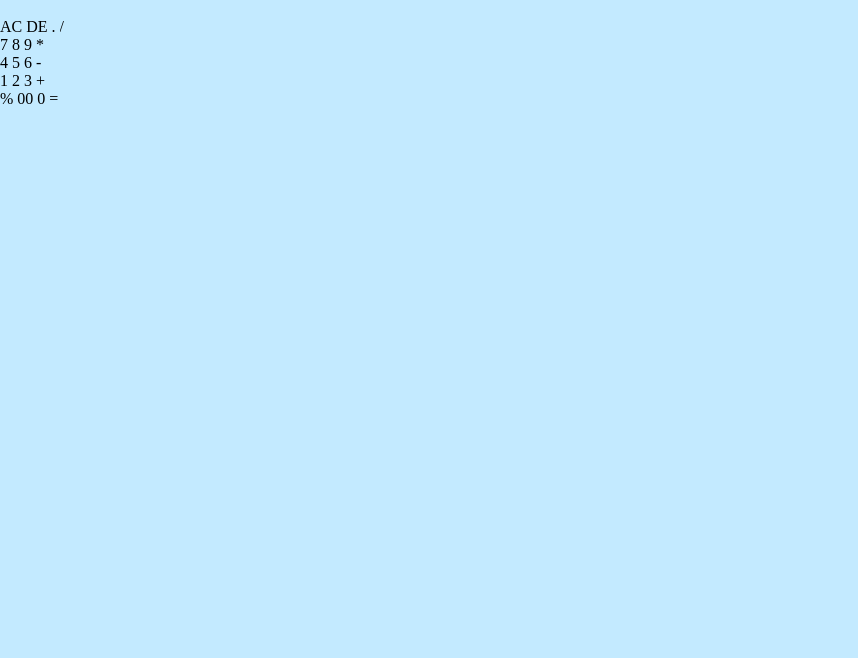
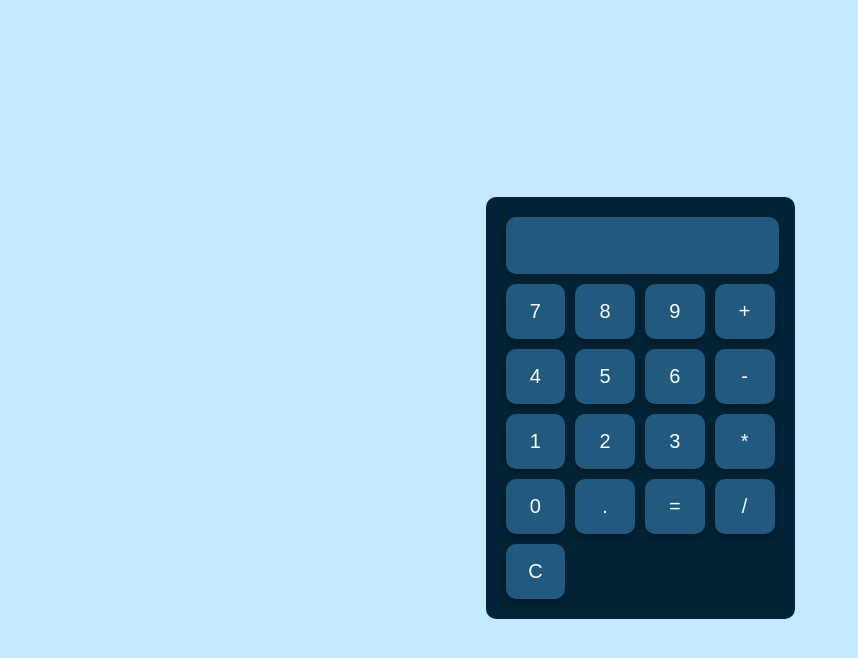
Before and after one commit to Reyti/calculator-app, a plain HTML site: page index.html in a window 1280 px wide. Shown: the whole page, without its empty margins (0-858 px from the left). Drawn offline with Linux system fonts and the light colour scheme.

Commit message:
Added styles

```diff
--- a/index.html
+++ b/index.html
@@ -10,40 +10,28 @@
   <body>
     <div class="container">
       <div class="calculator">
-        <div>
-          <input type="text" name="display" />
-        </div>
-        <div>
-          <input type="button" value="AC" />
-          <input type="button" value="DE" />
-          <input type="button" value="." />
-          <input type="button" value="/" />
-        </div>
-        <div>
-          <input type="button" value="7" />
-          <input type="button" value="8" />
-          <input type="button" value="9" />
-          <input type="button" value="*" />
-        </div>
-        <div>
-          <input type="button" value="4" />
-          <input type="button" value="5" />
-          <input type="button" value="6" />
-          <input type="button" value="-" />
-        </div>
-        <div>
-          <input type="button" value="1" />
-          <input type="button" value="2" />
-          <input type="button" value="3" />
-          <input type="button" value="+" />
-        </div>
-        <div>
-          <input type="button" value="%" />
-          <input type="button" value="00" />
-          <input type="button" value="0" />
-          <input type="button" value="=" />
+        <input type="text" id="result" readonly />
+        <div class="buttons">
+          <button onclick="appendNumber(7)">7</button>
+          <button onclick="appendNumber(8)">8</button>
+          <button onclick="appendNumber(9)">9</button>
+          <button onclick="appendOperator('+')">+</button>
+          <button onclick="appendNumber(4)">4</button>
+          <button onclick="appendNumber(5)">5</button>
+          <button onclick="appendNumber(6)">6</button>
+          <button onclick="appendOperator('-')">-</button>
+          <button onclick="appendNumber(1)">1</button>
+          <button onclick="appendNumber(2)">2</button>
+          <button onclick="appendNumber(3)">3</button>
+          <button onclick="appendOperator('*')">*</button>
+          <button onclick="appendNumber(0)">0</button>
+          <button onclick="appendOperator('.')">.</button>
+          <button onclick="calculate()">=</button>
+          <button onclick="appendOperator('/')">/</button>
+          <button onclick="clearResult()">C</button>
         </div>
       </div>
     </div>
+    <script src="app.js"></script>
   </body>
 </html>
--- a/style.css
+++ b/style.css
@@ -1,119 +1,52 @@
-/*****************************************************/
-/************** Reset and base styles  ***************/
-
-* {
-  padding: 0px;
-  margin: 0px;
-  border: none;
-}
-
-*,
-*::before,
-*::after {
-  box-sizing: border-box;
-}
-
-/* Links */
-
-a,
-a:link,
-a:visited {
-  text-decoration: none;
-}
-
-a:hover {
-  text-decoration: none;
-}
-
-/* Common */
-
-aside,
-nav,
-footer,
-header,
-section,
-main {
-  display: block;
-}
-
-h1,
-h2,
-h3,
-h4,
-h5,
-h6,
-p {
-  font-size: inherit;
-  font-weight: inherit;
-}
-
-ul,
-ul li {
-  list-style: none;
-}
-
-img {
-  vertical-align: top;
-}
-
-img,
-svg {
-  max-width: 100%;
-  height: auto;
-}
-
-address {
-  font-style: normal;
-}
-
-/* Form */
-
-input,
-textarea,
-button,
-select {
-  font-family: inherit;
-  font-size: inherit;
-  color: inherit;
-  background-color: transparent;
-}
-
-input::-ms-clear {
-  display: none;
-}
-
-button,
-input[type="submit"] {
-  display: inline-block;
-  box-shadow: none;
-  background-color: transparent;
-  background: none;
-  cursor: pointer;
-}
-
-input:focus,
-input:active,
-button:focus,
-button:active {
-  outline: none;
-}
-
-button::-moz-focus-inner {
-  padding: 0;
-  border: 0;
-}
-
-label {
-  cursor: pointer;
-}
-
-legend {
-  display: block;
-}
-
-/****************************************************/
-/****************************************************/
-
 body {
   background-color: #c3eaff;
 }
+
+.container {
+  height: 100vh;
+  display: flex;
+  align-items: center;
+  justify-content: center;
+}
+
+.calculator {
+  background-color: #032436;
+  padding: 20px;
+  border-radius: 10px;
+}
+
+.calculator input {
+  height: 55px;
+  width: 100%;
+  border-radius: 10px;
+  margin-bottom: 10px;
+  font-size: 20px;
+  color: white;
+  background-color: #22597f;
+  border: none;
+  box-shadow: 0 2px 6px rgba(0, 0, 0, 0.3);
+}
+
+.calculator .buttons {
+  display: grid;
+  grid-template-columns: repeat(4, 1fr);
+  grid-gap: 10px;
+}
+
+.calculator button {
+  height: 55px;
+  border-radius: 10px;
+  font-size: 20px;
+  color: white;
+  background-color: #22597f;
+  border: none;
+  cursor: pointer;
+  box-shadow: 0 4px 6px rgba(0, 0, 0, 0.3);
+  transform: translateZ(0);
+  transition: all 0.3s ease;
+}
+
+.calculator button:hover {
+  box-shadow: 0 6px 10px rgba(0, 0, 0, 0.5);
+  transform: translateZ(0) translateY(-2px);
+}
```
